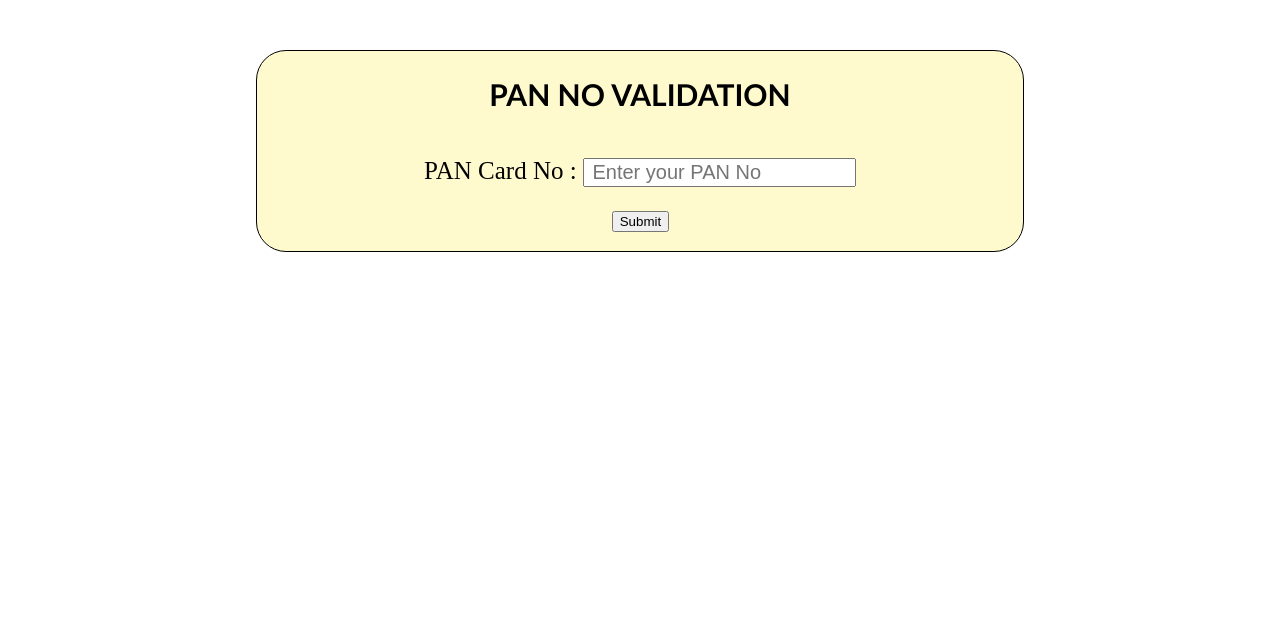
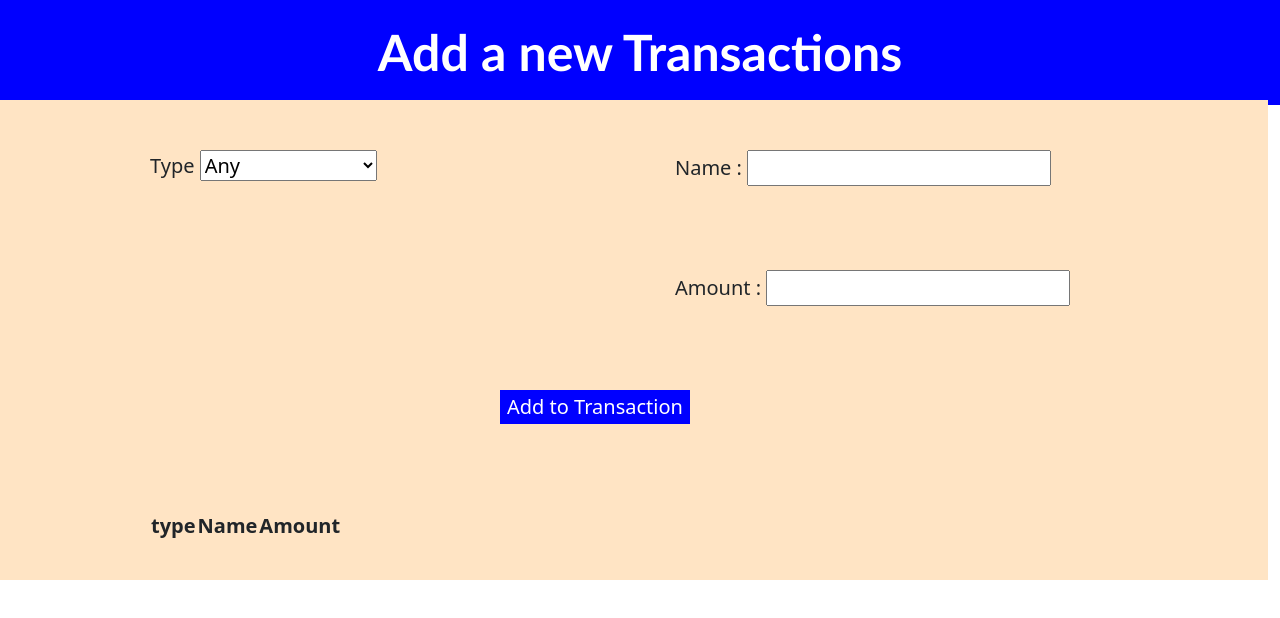
Before and after one commit to aarthyy25/Pan-Number, a plain HTML site: page index.html in a window 1280 px wide. Drawn offline with nearby package versions, Linux system fonts and the light colour scheme.

Commit message:
Add files via upload

```diff
--- a/CSS/style.css
+++ b/CSS/style.css
@@ -1,35 +1,36 @@
-body{
+.container{
     width: 100%;
+    background-color: white;
 }
-.container{
+p{
     position: absolute;
-    top: 50px;
-    left: 20%;
-    right: 20%;
-    border-radius: 30px;
-    border: 1px solid black;
-    box-shadow: 10px;
-    height: 200px;
-    background-color: lemonchiffon;
+    right: 0px;
+    left: 0px;
+    top: 0px;
+    z-index: -1;
+    background-color: blue;
+    color: white;
+    font-size: 50px;
+    font-family: calibri;
+    font-weight: bold;
+    margin: 0px;
+    padding: 15px;
+    text-align: center;
 }
-.head{
-    text-align: center;
-    color: black;
-    font-size: 20px;
-    font-family: calibri;
-}
-.content{
-    padding: 20px;
-    text-align: center;
-    font-size: 25px;
-}
-input{
+.row{
+    width: 100%;
+    height: 120px;
+    position: relative;
+    top: 100px;
+    background-color: bisque;
+    padding-top: 50px;
+    padding-left: 150px;
+    padding-right: 80px;
     font-size: 20px;
 }
-.button{
-    padding: 10px;
-    position: absolute;
-    top: 150px;
-    left: 45%;
-    right: 45%;
+button{
+    border: 1px solid blue;
+    border-radius: 20px;
+    color: white;
+    background-color: blue;
 }
--- a/index.html
+++ b/index.html
@@ -1,35 +1,128 @@
+<!DOCTYPE html>
+
+<html lang="en">
+<head>
+    <meta charset="UTF-8">
+    <meta name="viewport" content="width=device-width, initial-scale=1.0">
+    <title>Pan Card</title>
+    <link rel="stylesheet" href="CSS/style.css">
+    <link href="https://cdn.jsdelivr.net/npm/bootstrap@5.3.3/dist/css/bootstrap.min.css" rel="stylesheet" integrity="sha384-QWTKZyjpPEjISv5WaRU9OFeRpok6YctnYmDr5pNlyT2bRjXh0JMhjY6hW+ALEwIH" crossorigin="anonymous">
+    <script src="https://cdn.jsdelivr.net/npm/bootstrap@5.3.3/dist/js/bootstrap.bundle.min.js" integrity="sha384-YvpcrYf0tY3lHB60NNkmXc5s9fDVZLESaAA55NDzOxhy9GkcIdslK1eN7N6jIeHz" crossorigin="anonymous"></script>
+</head>
+<body>
+    <section>
+        <div clss="container">
+            <div class="row1">
+                <div class="col-12">
+                    <p>Add a new Transactions</p>
+                </div>
+            </div>
+            <div class="row">
+                <div class="col-6">
+                    <label>Type</label>
+                    <select id="type">
+                        <option>Any</option>
+                        <option>Gpay</option>
+                        <option>Cash on delivery</option>
+                        <option>Phonepey</option>
+                        <option>Paytm</option>
+                    </select>
+                </div>
+                <div class="col-6">
+                    <label>Name : </label>
+                    <input id="name">
+                </div>
+            </div>
+            <div class="row">
+                <div class="col-6">
+
+                </div>
+                <div class="col-6">
+                    <label>Amount : </label>
+                    <input id="amount">
+                </div>
+            </div>
+            <div class="row">
+                <div class="col-4">
+                </div>
+                <div class="col-7">
+                    <button type="submit" id="col-7" onclick="change()">Add to Transaction</button>
+                </div>
+            </div>
+            <div class="row">
+                <div class="col-12">
+                    <table id="transaction">
+                        <tr>
+                            <th>type</th>
+                            <th>Name</th>
+                            <th>Amount</th>
+                        </tr>
+                        <tbody id="content">
+
+                        </tbody>
+
+                    </table>
+                </div>
+            </div>
+        </div>
+    </section>
+    <script>
+        var pay=document.getElementById("type");
+        var per=document.getElementById("name");
+        var amt=document.getElementById("amount");
+        var tbody=document.getElementById("content");
+        change.forEach ( tran => {
+            const val=document.createElement('tr');
+            val.innerHTML=
+                <td>${tran.pay}</td>
+                <td>${tran.per}</td>
+                <td>${tran.amt}</td>
+            ;
+            tbody.append(val);
+
+        });
+    </script>
+</body>
+</html>
+
 <!DOCTYPE html>
 <html lang="en">
 <head>
     <meta charset="UTF-8">
     <meta name="viewport" content="width=device-width, initial-scale=1.0">
-    <title>PAN NO VALIDATION</title>
-    <link rel="stylesheet" href="CSS/style.css">
+    <title>Transaction History</title>
 </head>
 <body>
-    <div class="container">
-        <div class="head">
-            <h2>PAN NO VALIDATION</h2>
-        </div>
-        <div class="content">
-            <label>PAN Card  No : </label>
-            <input type="text" id="pan" placeholder=" Enter your PAN No" required>
-        </div>
-        <div class="button">
-            <button type="submit" aria-label="Submit PAN card" onclick="submit()">Submit</button>
-        </div>
+    <table>
+        <thead>
+            <tr>
+                <th>Date</th>
+                <th>Description</th>
+                <th>Amount</th>
+            </tr>
+        </thead>
+        <tbody id="transactionTableBody">
+            <!-- Rows will be dynamically added here -->
+        </tbody>
+    </table>
 
-    </div>
     <script>
-        function submit() {
-            var pan = document.getElementById('pan').value;
-            var regex = /^([A-Z]{5}[0-9]{4}[A-Z]{1})$/;
-            if (regex.test(pan)) {
-                alert('Valid PAN No');
-            } else {
-                alert('Invalid PAN No');
-            }
-        }
+        const transactions = [
+            { date: '2022-10-10', description: 'Purchase', amount: 100 },
+            // Add more transactions...
+        ];
+
+        const tableBody = document.getElementById('transactionTableBody');
+
+        transactions.forEach(transaction => {
+            const row = document.createElement('tr');
+            row.innerHTML = `
+                <td>${transaction.date}</td>
+                <td>${transaction.description}</td>
+                <td>${transaction.amount}</td>
+            `;
+            tableBody.appendChild(row);
+        });
     </script>
 </body>
 </html>
```
